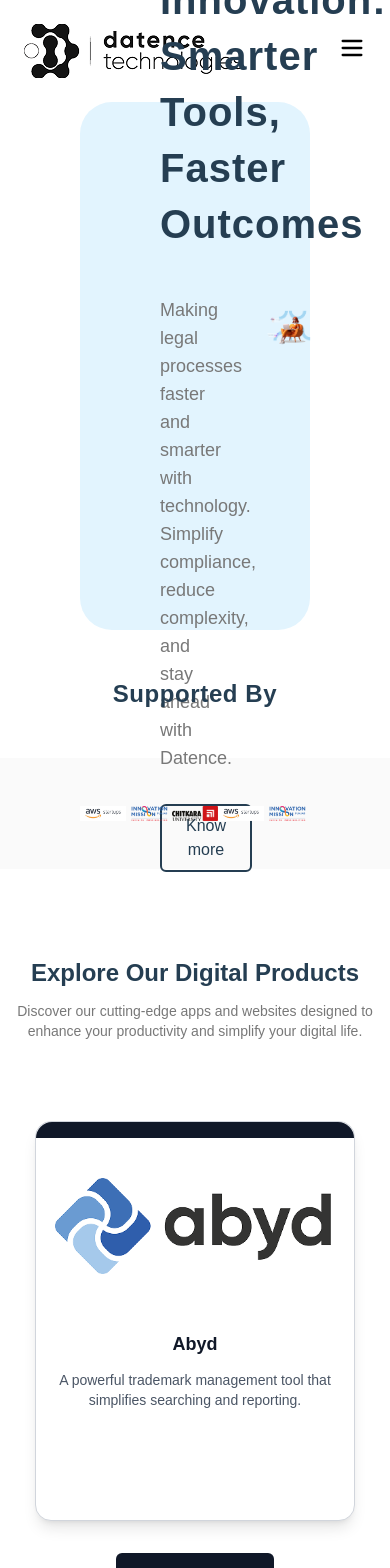
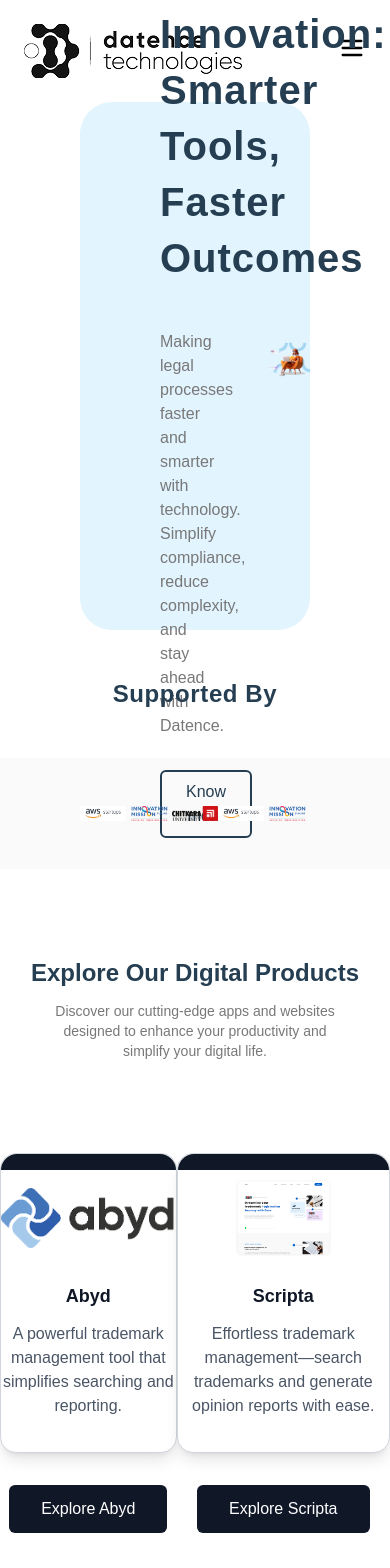
Before and after one commit to RamGokhale/DataenceLanding, a React (Vite) app: page / in a window 390 px wide. Shown: the top 1568 px of the page. Built offline with nearby package versions, Linux system fonts and the light colour scheme.

Commit message:
product section done responsive

```diff
--- a/Pages/Home.jsx
+++ b/Pages/Home.jsx
@@ -14,8 +14,8 @@
     <>
     <Navbar />
       <Landing />
-      <Crousel />
-      <Products />
+       <Crousel />
+       <Products />
       <KeyFeature />
       <AboutUs />
       <MediaCoverge />
--- a/src/Component/Crousel.jsx
+++ b/src/Component/Crousel.jsx
@@ -16,7 +16,7 @@
         Supported By{" "}
       </div>
 
-      <div className="flex justify-between items-center px-20 py-12 bg-[#F7F7F799]">
+      <div className="flex justify-between items-center px-20 py-12 bg-[#F7F7F799] md:gap-3.5">
       <Swiper
           modules={[Autoplay, Pagination]}
           spaceBetween={0}
@@ -26,22 +26,22 @@
           className="mx-3"
         >
           <SwiperSlide>
-            <img src={a} className="w-32" />
+            <img src={a} className="lg:w-32 md:w-28" />
           </SwiperSlide>
           <SwiperSlide>
-            <img src={b} className="w-32" />
+            <img src={b} className="lg:w-32 md:w-28" />
           </SwiperSlide>
           <SwiperSlide>
-            <img src={c} className="w-32" />
+            <img src={c} className="lg:w-32 md:w-28" />
           </SwiperSlide>
           <SwiperSlide>
-            <img src={a} className="w-32" />
+            <img src={a} className="lg:w-32 md:w-28" />
           </SwiperSlide>
           <SwiperSlide>
-            <img src={b} className="w-32" />
+            <img src={b} className="lg:w-32 md:w-28" />
           </SwiperSlide>
         <SwiperSlide>
-            <img src={c} className="w-32" />
+            <img src={c} className="lg:w-32 md:w-28" />
           </SwiperSlide>
 
         </Swiper>
--- a/src/Component/Footer.jsx
+++ b/src/Component/Footer.jsx
@@ -7,9 +7,7 @@
 
 const Footer = ()  =>{
     return (
-
-       <>
-
+   <>
    <footer className="bg-black text-white py-10 px-20">
   <div className="container flex justify-between items-start">
     {/* Left Section - Logo & Description */}
--- a/src/Component/Landing.jsx
+++ b/src/Component/Landing.jsx
@@ -9,7 +9,7 @@
       <h1 className="text-[#253E52] font-bold text-[40px] leading-14 pb-7 tracking-wide">
         Accelerating Legal <br /> Innovation: Smarter <br /> Tools, Faster Outcomes
       </h1>
-      <p className="text-[#787878] text-[18px] font-light leading-[28px] pt-4">
+      <p className="text-[#787878] xl:text-[18px] font-light xl:leading-[28px] pt-4 lg:text-[2px]">
         Making legal processes faster and smarter with <br />
         technology. Simplify compliance, reduce <br />
         complexity, and stay ahead with Datence.
@@ -24,7 +24,7 @@
     <div className="w-1/2 flex justify-end">
       <img
         src={header}
-        className="w-[150%] scale-150 relative bottom-10 left-20 h-auto object-cover rounded-2xl"
+        className="w-[150%] scale-150 relative bottom-2 left-20 h-auto object-cover rounded-2xl"
         alt="Header Image"
       />
     </div>
--- a/src/Component/Products.jsx
+++ b/src/Component/Products.jsx
@@ -10,7 +10,7 @@
         <div className=" font-[poppins] font-semibold text-2xl  text-center text-[#253E52] pt-10 pb-3">
           Explore Our Digital Products
         </div>
-        <p className="text-center font-light font-[poppins] text-[#787878] text-sm">
+        <p className="text-center font-light font-[poppins] text-[#787878] text-sm lg:w-full md:w-[35rem] sm:w-[30rem] w-[18rem] ">
           Discover our cutting-edge apps and websites designed to enhance your
           productivity and simplify your digital life.
         </p>
@@ -18,10 +18,10 @@
 
       {/* card section */}
 
-      <div className="bg-white flex flex-wrap justify-center items-center gap-x-48   ">
-       <div className='flex flex-col items-center gap-y-8'>
+      <div className="bg-white flex justify-center items-center  lg:gap-x-48 md:gap-x-10 sm:gap-x-4   ">
+       <div className='flex flex-col items-center gap-y-8 py-3'>
          {/* Card 1 */}
-        <div className="relative bg-white border border-gray-300 rounded-2xl shadow-lg text-center w-80 h-[400px]">
+        <div className="relative bg-white border border-gray-300 rounded-2xl shadow-lg text-center md:w-80 md:h-[400px] sm:w-70 sm:h-[350px] w-[60] h-[300px]">
           {/* Dark Top Border */}
           <div className="absolute top-0 left-0 w-full h-4 bg-gray-900 rounded-t-2xl"></div>
 
@@ -29,12 +29,12 @@
             <img
               src={card}
               alt="Abyd"
-              className="w-70 h-40 object-contain rounded-lg"
+              className="md:w-70 md:h-40 sm:w-60 sm:h-30  w-60 h-20 object-contain rounded-lg"
             />
           </div>
 
           <h3 className="text-lg font-semibold text-gray-900">Abyd</h3>
-          <p className="text-gray-600 mt-3 text-sm">
+          <p className="text-gray-600 mt-3 md:text-sm sm:text-[16px] ">
             A powerful trademark management tool that simplifies searching and
             reporting.
           </p>
@@ -45,7 +45,7 @@
        </div>
        <div className='flex flex-col items-center gap-y-8'>
          {/* Card 2 */}
-        <div className="relative bg-white border border-gray-300 rounded-2xl shadow-lg text-center w-80 h-[400px]">
+        <div className="relative bg-white border border-gray-300 rounded-2xl shadow-lg text-center md:w-80 md:h-[400px] sm:w-70 sm:h-[350px]  w-[60] h-[300px]">
           {/* Dark Top Border */}
           <div className="absolute top-0 left-0 w-full h-4 bg-gray-900 rounded-t-2xl"></div>
 
@@ -53,12 +53,12 @@
             <img
               src={scripta}
               alt="Scripta"
-              className="w-70 h-40 object-contain rounded-lg"
+              className="md:w-70 md:h-40 sm:w-60 sm:h-30 w-60 h-20 object-contain rounded-lg"
             />
           </div>
 
           <h3 className="text-lg font-semibold text-gray-900">Scripta</h3>
-          <p className="text-gray-600 mt-3 text-sm">
+          <p className="text-gray-600 mt-3 md:text-sm sm:text-[16px]">
             Effortless trademark management—search trademarks and generate
             opinion reports with ease.
           </p>
```
